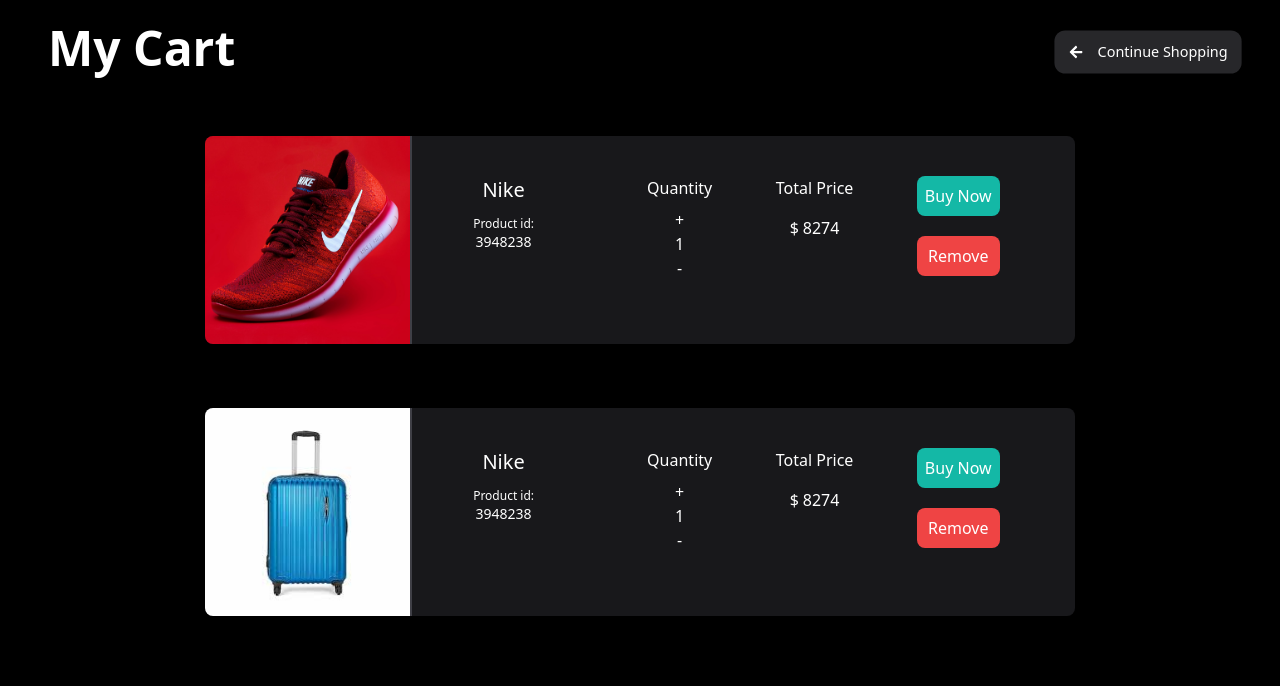
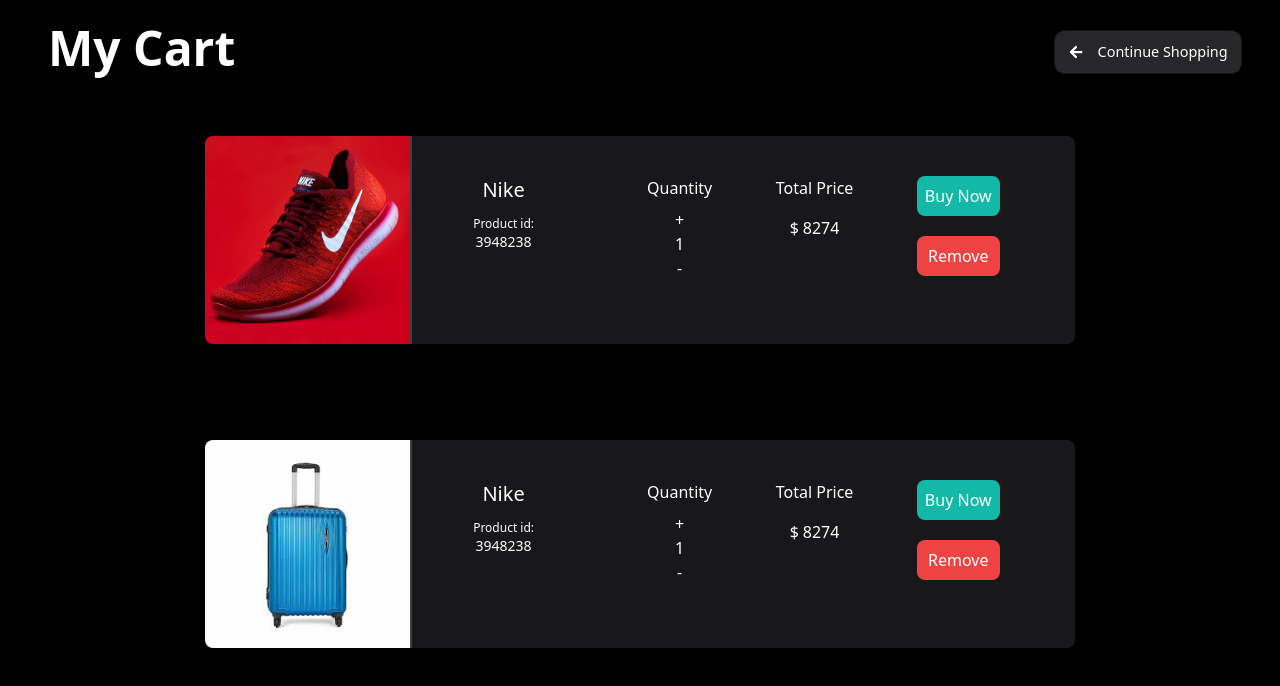
Before and after one commit to Noel1214/e-commerce-app, a Next.js app in the folder Frontend/: page /cart in a window 1280 px wide. Shown: the top 686 px of the page. Built offline with nearby package versions, Linux system fonts and the light colour scheme.

Commit message:
overflow hidden for x axis to remove horizontal scroll bar

```diff
--- a/Frontend/src/app/(noNavbar)/cart/page.tsx
+++ b/Frontend/src/app/(noNavbar)/cart/page.tsx
@@ -4,7 +4,7 @@
 
 const page = () => {
   return (
-    <div className="min-h-[100vh] max-w-[100vw]">
+      <div className="min-h-[100vh] max-w-[100vw] overflow-x-hidden">
         <div className="h-[6rem] flex">
           <div className="w-full mx-5 sm:m-[3rem] flex items-center justify-between">
             <h1 className="text-white font-semibold text-[2rem] sm:text-5xl">
@@ -16,7 +16,7 @@
             </div>
           </div>
         </div>
-      <div className="min-h-[50vh] p-2 flex flex-col items-center gap-8 mt-8">
+        <div className="min-h-[50vh] p-2 flex flex-col items-center gap-12 mt-8">
           <CartItemCard image="./shoes.jpg" />
           <CartItemCard image="./suitcase.jpg" />
         </div>
```
Lines whose indentation alone changed are shown as unchanged.
